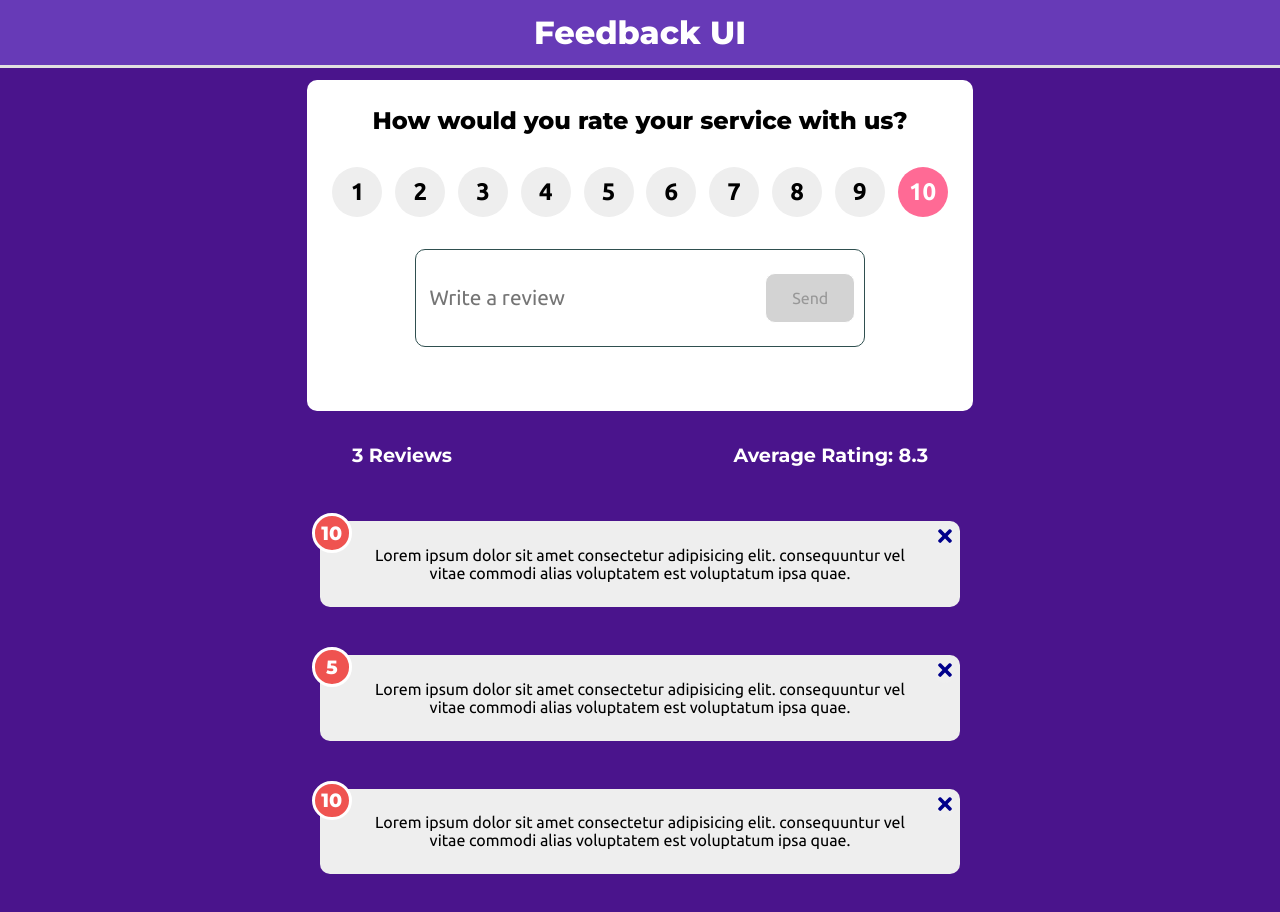
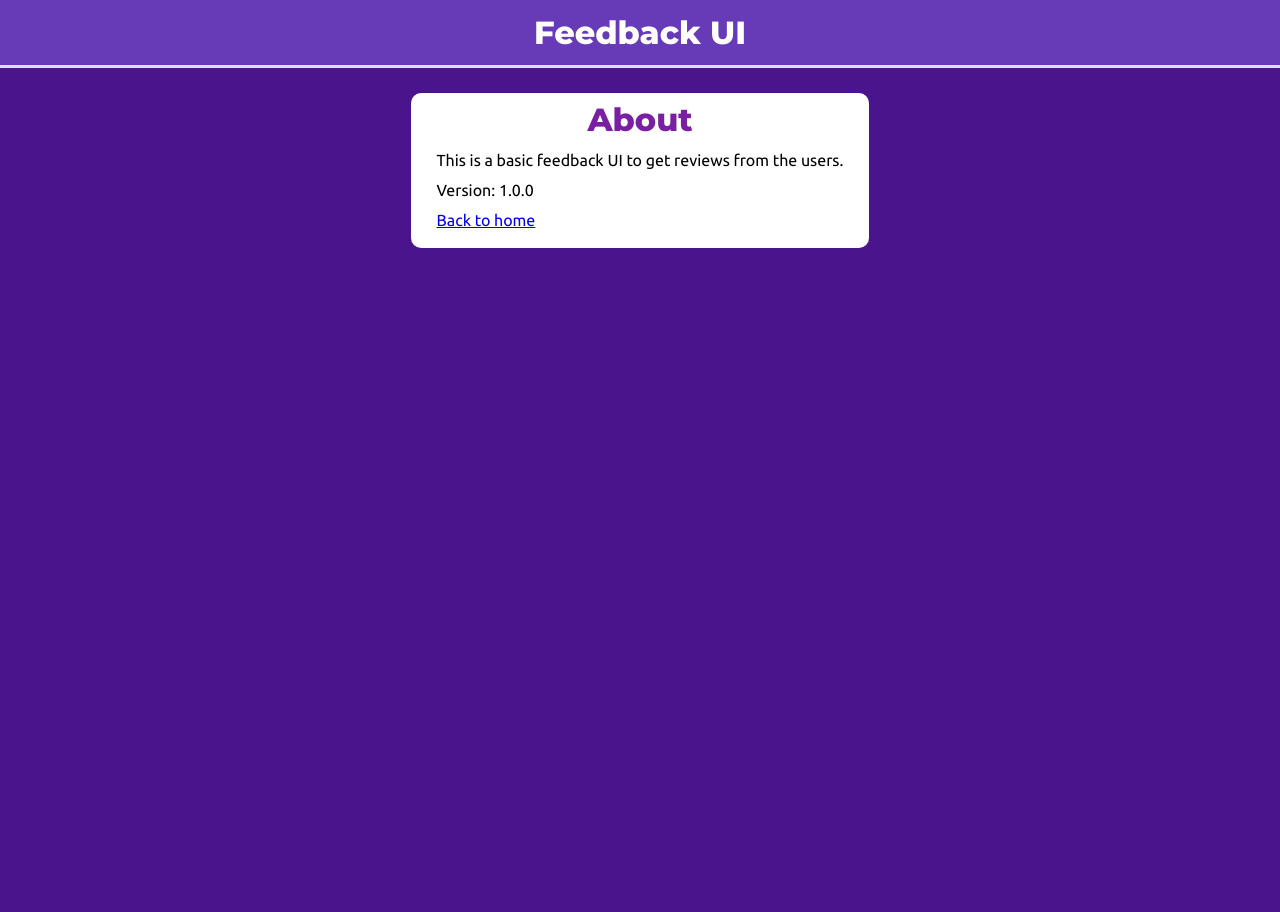
Before and after one commit to mustafaerenhizarci/feedback-ui, a React (Create React App) app: page /home in a window 1280 px wide. Shown: the top 912 px of the page. After the commit the page ends 800 px from the top, so only its background shows below. Built offline with nearby package versions, Linux system fonts and the light colour scheme.

Commit message:
about page and react router

```diff
--- a/package.json
+++ b/package.json
@@ -11,6 +11,7 @@
     "react": "^18.2.0",
     "react-dom": "^18.2.0",
     "react-icons": "^4.4.0",
+    "react-router-dom": "^6.3.0",
     "react-scripts": "5.0.1",
     "web-vitals": "^2.1.4"
   },
--- a/src/App.js
+++ b/src/App.js
@@ -1,4 +1,5 @@
 import React, { useState } from "react";
+import { BrowserRouter as Router, Route, Routes } from "react-router-dom";
 import { nanoid } from "nanoid";
 import starter from "./starter";
 
@@ -6,6 +7,8 @@ import starter from "./starter";
 import Header from "./components/shared/Header";
 import FeedbackList from "./components/FeedbackList";
 import FeedbackForm from "./components/FeedbackForm";
+import AboutIcon from "./components/AboutIcon";
+import AboutPage from "./components/pages/AboutPage";
 
 export default function App() {
   const [feedbacks, setFeedbacks] = useState(starter);
@@ -15,7 +18,9 @@ export default function App() {
   function handleSubmit(e) {
     e.preventDefault();
     setFeedbacks((prev) => {
-      return (prev) ? [{ id:nanoid(5), rating: rating, text: inputValue },...prev] : [{ id: nanoid(5), rating: rating, text: inputValue }]
+      return prev
+        ? [{ id: nanoid(5), rating: rating, text: inputValue }, ...prev]
+        : [{ id: nanoid(5), rating: rating, text: inputValue }];
     });
 
     setInputValue("");
@@ -29,16 +34,33 @@ export default function App() {
 
   return (
     <>
+      <Router>
         <div className="header">
           <Header size={1} color={"#fff"} text="Feedback UI" />
         </div>
+        <Routes>
+          <Route
+            exact
+            path="/"
+            element={
+              <>
                 <FeedbackForm
                   setRating={setRating}
                   handleSubmit={handleSubmit}
                   inputValue={inputValue}
                   setInputValue={setInputValue}
                 />
-      <FeedbackList handleDelete={handleDelete} feedbacks={feedbacks} />
+                <FeedbackList
+                  handleDelete={handleDelete}
+                  feedbacks={feedbacks}
+                />
+                <AboutIcon/>
+              </>
+            }
+          ></Route>
+          <Route exact path="/home" element={<AboutPage/>}></Route>
+        </Routes>
+      </Router>
     </>
   );
 }
--- /dev/null
+++ b/src/components/AboutIcon.jsx
@@ -0,0 +1,10 @@
+import { FaQuestion } from "react-icons/fa";
+import {Link} from 'react-router-dom'
+
+export default function AboutIcon() {
+  return (
+    <Link className="about-icon" to={"/home"}>
+        <FaQuestion size={30} color="#fff"/>
+    </Link>
+  );
+}
--- /dev/null
+++ b/src/components/pages/AboutPage.jsx
@@ -0,0 +1,13 @@
+import Header from "../shared/Header"
+import {Link} from "react-router-dom"
+
+export default function AboutPage() {
+  return <div className="about">
+    <Header text="About" size={1} color="#7B1FA2"/>
+    <p>This is a basic feedback UI to get reviews from the users.</p>
+    <p>Version: 1.0.0</p>
+    <Link to="/">
+        <p>Back to home</p>
+    </Link>
+  </div>
+}
--- a/src/index.css
+++ b/src/index.css
@@ -41,9 +41,33 @@ h3 {
   padding: 1% 0;
 }
 
-/* Feedback Styles */
+/* About Page */
+
+.about-icon {
+  position: fixed;
+  right: 20px;
+  bottom: 20px;
+}
+
+.about {
+  background-color: #fff;
+  border-radius: 10px;
+  width: max-content;
+  max-width: 80%;
+  margin: 2% auto;
+  padding: 0.5% 2%;
+}
+
+.about p {
+  text-align: left;
+  margin:3% 0;
+}
 
 
+
+
+
+/* Feedback Styles */
 
 .feedback-list {
   width: 50%;
```
Also changed, not shown: 1 other file (tests, documents, lock files or other folders). Lines whose indentation alone changed are shown as unchanged.
